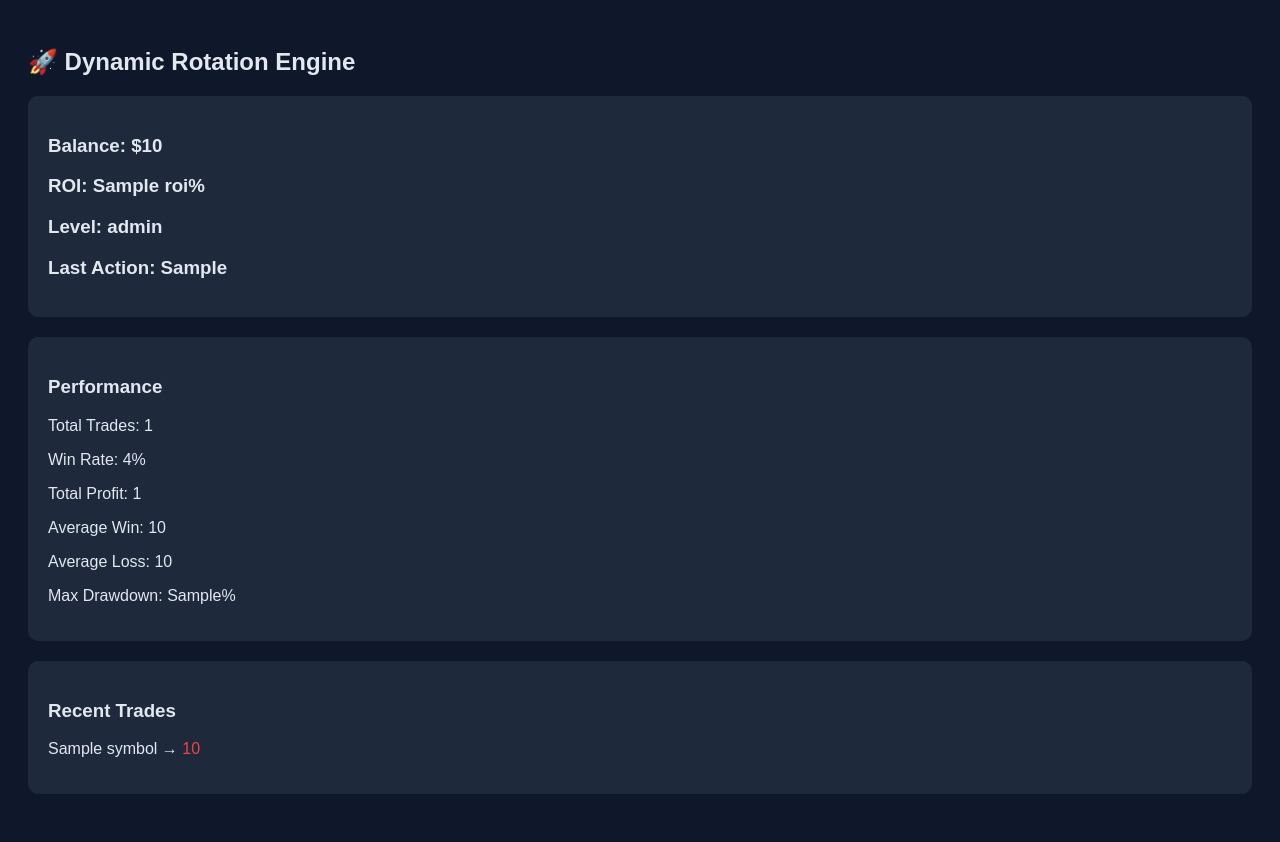
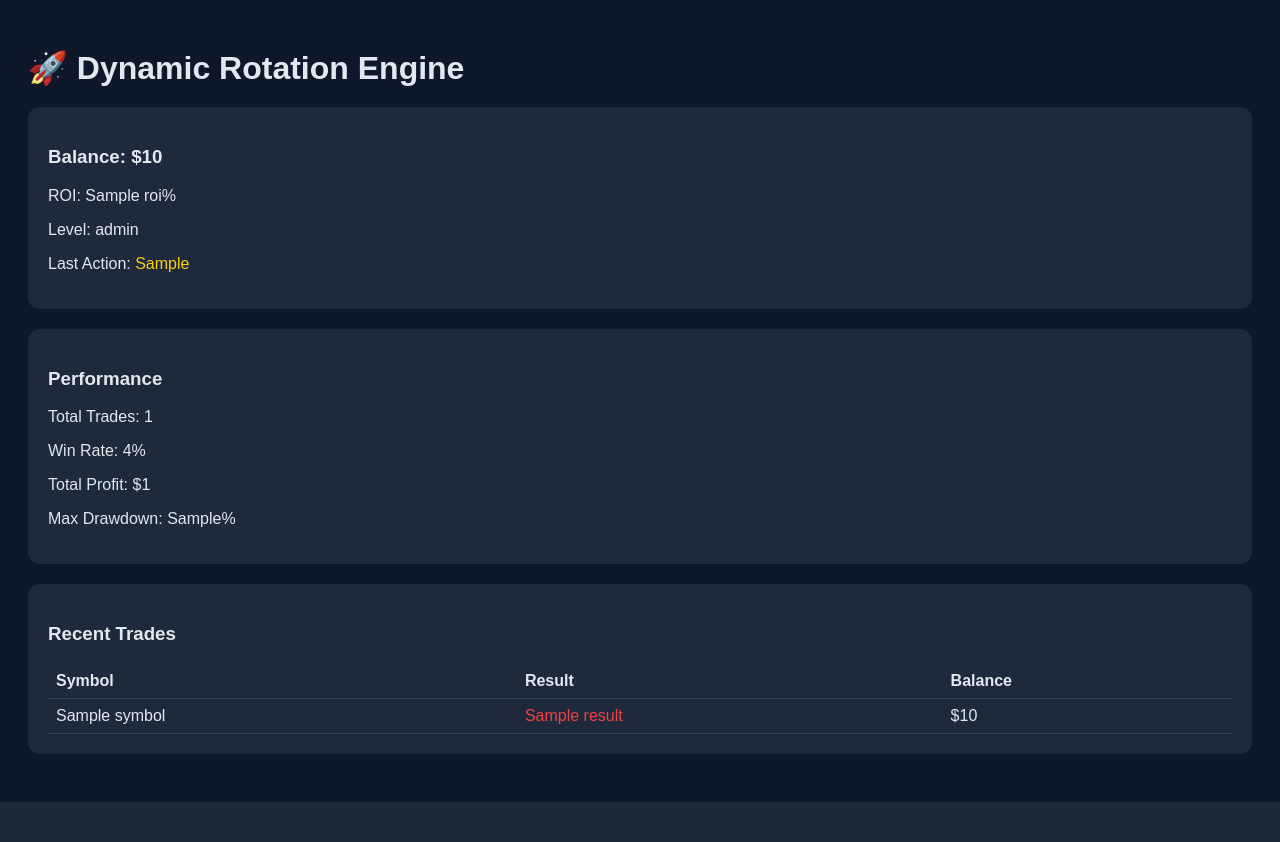
Before and after one commit to hillcolton1976/structured-alpha-engine, a Flask app: template templates/dashboard.html in a window 1280 px wide. After the commit the page ends 802 px from the top, so only its background shows below. Run offline with Flask 3, Linux system fonts and the light colour scheme; the template is opened without the code that fills it: most values are stand-ins (such as "Sample title", 1, 10 or a date in 2020).

Commit message:
Update dashboard.html

```diff
--- a/templates/dashboard.html
+++ b/templates/dashboard.html
@@ -1,61 +1,78 @@
 <!DOCTYPE html>
 <html>
 <head>
-    <title>Rotation Auto Engine</title>
+    <title>Dynamic Rotation Engine</title>
     <meta name="viewport" content="width=device-width, initial-scale=1">
     <style>
         body {
             background-color: #0f172a;
             color: #e2e8f0;
-            font-family: Arial;
+            font-family: Arial, sans-serif;
             padding: 20px;
         }
         .card {
             background: #1e293b;
             padding: 20px;
+            border-radius: 12px;
             margin-bottom: 20px;
-            border-radius: 10px;
         }
-        .profit { color: #22c55e; }
-        .loss { color: #ef4444; }
+        h1 {
+            margin-bottom: 20px;
+        }
+        .green { color: #22c55e; }
+        .red { color: #ef4444; }
+        .yellow { color: #facc15; }
+        table {
+            width: 100%;
+            border-collapse: collapse;
+        }
+        th, td {
+            padding: 8px;
+            text-align: left;
+        }
+        tr {
+            border-bottom: 1px solid #334155;
+        }
     </style>
 </head>
 <body>
 
-<h2>🚀 Dynamic Rotation Engine</h2>
+<h1>🚀 Dynamic Rotation Engine</h1>
 
 <div class="card">
-    <h3>Balance: ${{ engine.balance }}</h3>
-    <h3>ROI: {{ stats.roi }}%</h3>
-    <h3>Level: {{ engine.level }}</h3>
-    <h3>Last Action: {{ engine.last_action }}</h3>
+    <h3>Balance: ${{ balance }}</h3>
+    <p>ROI: {{ roi }}%</p>
+    <p>Level: {{ level }}</p>
+    <p>Last Action: <span class="yellow">{{ last_action }}</span></p>
 </div>
 
 <div class="card">
     <h3>Performance</h3>
-    <p>Total Trades: {{ stats.total_trades }}</p>
-    <p>Win Rate: {{ stats.win_rate }}%</p>
-    <p>Total Profit: {{ stats.total_profit }}</p>
-    <p>Average Win: {{ stats.avg_win }}</p>
-    <p>Average Loss: {{ stats.avg_loss }}</p>
-    <p>Max Drawdown: {{ stats.max_drawdown }}%</p>
+    <p>Total Trades: {{ total_trades }}</p>
+    <p>Win Rate: {{ win_rate }}%</p>
+    <p>Total Profit: ${{ total_profit }}</p>
+    <p>Max Drawdown: {{ max_drawdown }}%</p>
 </div>
 
 <div class="card">
     <h3>Recent Trades</h3>
-    {% for trade in engine.trades[-10:] %}
-        <p>
-            {{ trade.symbol }} →
-            <span class="{{ 'profit' if trade.profit > 0 else 'loss' }}">
-                {{ trade.profit | round(2) }}
-            </span>
-        </p>
-    {% endfor %}
+    <table>
+        <tr>
+            <th>Symbol</th>
+            <th>Result</th>
+            <th>Balance</th>
+        </tr>
+        {% for trade in trades %}
+        <tr>
+            <td>{{ trade.symbol }}</td>
+            <td class="{{ 'green' if trade.result == 'WIN' else 'red' }}">
+                {{ trade.result }}
+            </td>
+            <td>${{ trade.balance }}</td>
+        </tr>
+        {% endfor %}
+    </table>
 </div>
-
-<script>
-setTimeout(() => { location.reload(); }, 15000);
-</script>
 
 </body>
 </html>
```
